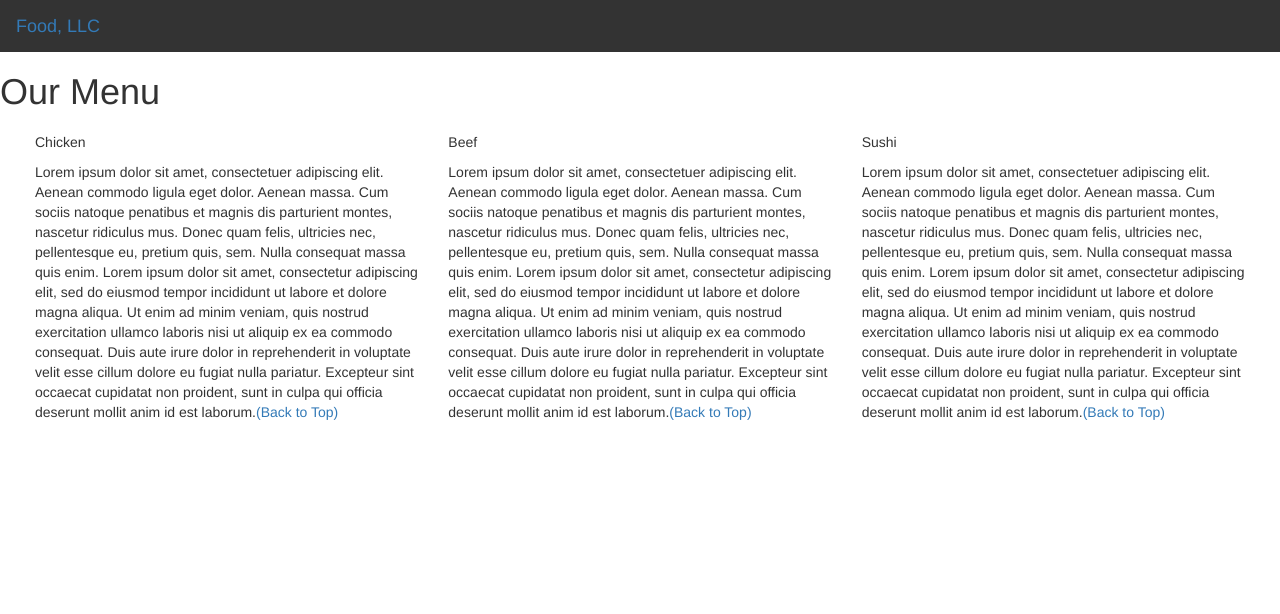
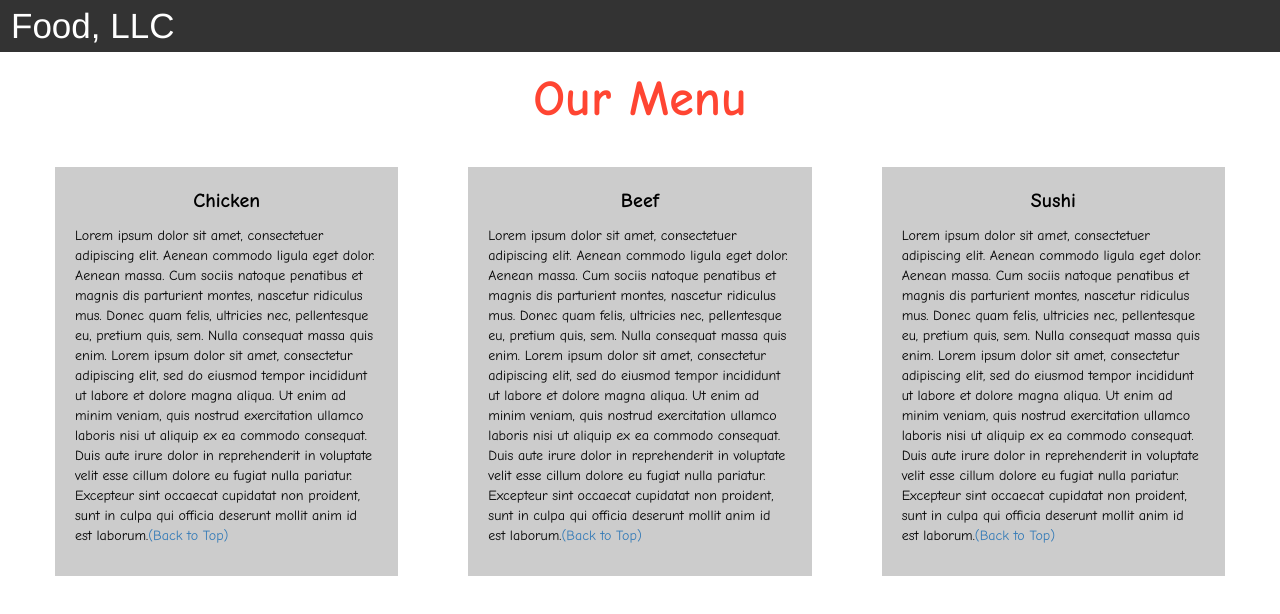
Before and after one commit to Siddhantbg/Module-3-Solution, a plain HTML site: page index.html in a window 1280 px wide. Drawn offline with nearby package versions, Linux system fonts and the light colour scheme.

Commit message:
Update style.css

```diff
--- a/style.css
+++ b/style.css
@@ -1,5 +1,5 @@
 
-.container{
+.container-fluid{
 	margin: 0;
 	padding: 0;
 }
@@ -9,13 +9,13 @@
 	background-color: rgba(0,0,0,0.8);
 }
 
-.navbar-brandlogo{
+.navbar-brand{
   font-size: 35px;
   color: white;
   padding-left: 25px;
 }
 
-.navbar-brandlogo:hover{
+.navbar-brand:hover{
 	color: white;
 }
 
@@ -36,15 +36,15 @@
 	margin-right: 25px;
 }
 
-.icon{
+.icon-bar{
 	background-color: white;
 }
 
 
-.title{
+.main-title{
   margin-bottom: 15px;
   text-align: center;
-  color: orangered;
+  color: #ff4532;
   font-size: 50px;
   font-family: "Comic Sans MS", cursive, sans-serif;
   font-weight: bold;
@@ -55,7 +55,7 @@ li{
 	width: 100%;
 }
 
-.menu{
+.menu-item{
 	padding: 0;
 	margin: 0;
 	width: 100%;
@@ -76,7 +76,7 @@ li{
 	margin: 20px;
 }
 
-.box{
+.content-box{
 	margin: 20px;
 	width: auto;
 	height: auto;
@@ -86,8 +86,12 @@ li{
 	padding: 20px;
 }
 
-.item{
+.item-name{
 	text-align: center;
 	font-size: 20px;
 	font-weight: bold;
 }
+
+#top{
+
+}
```
